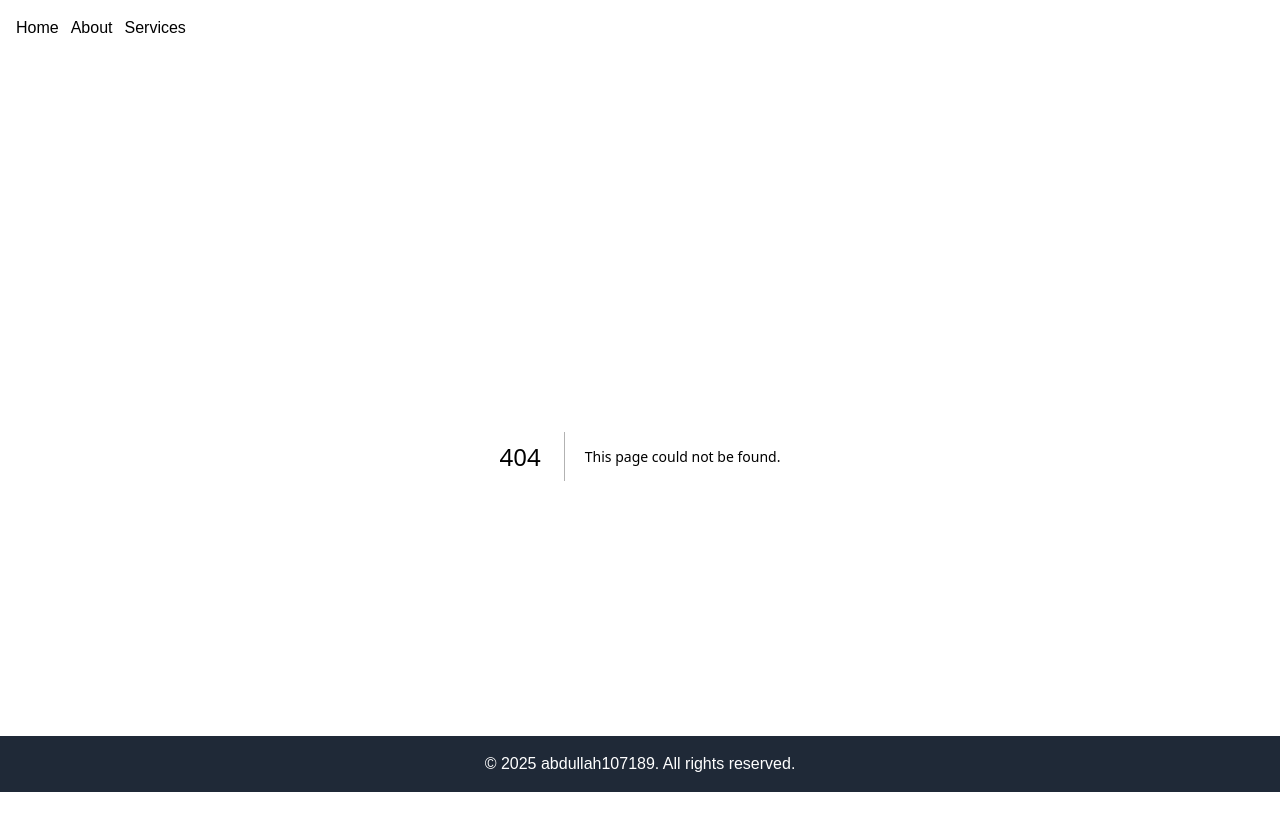
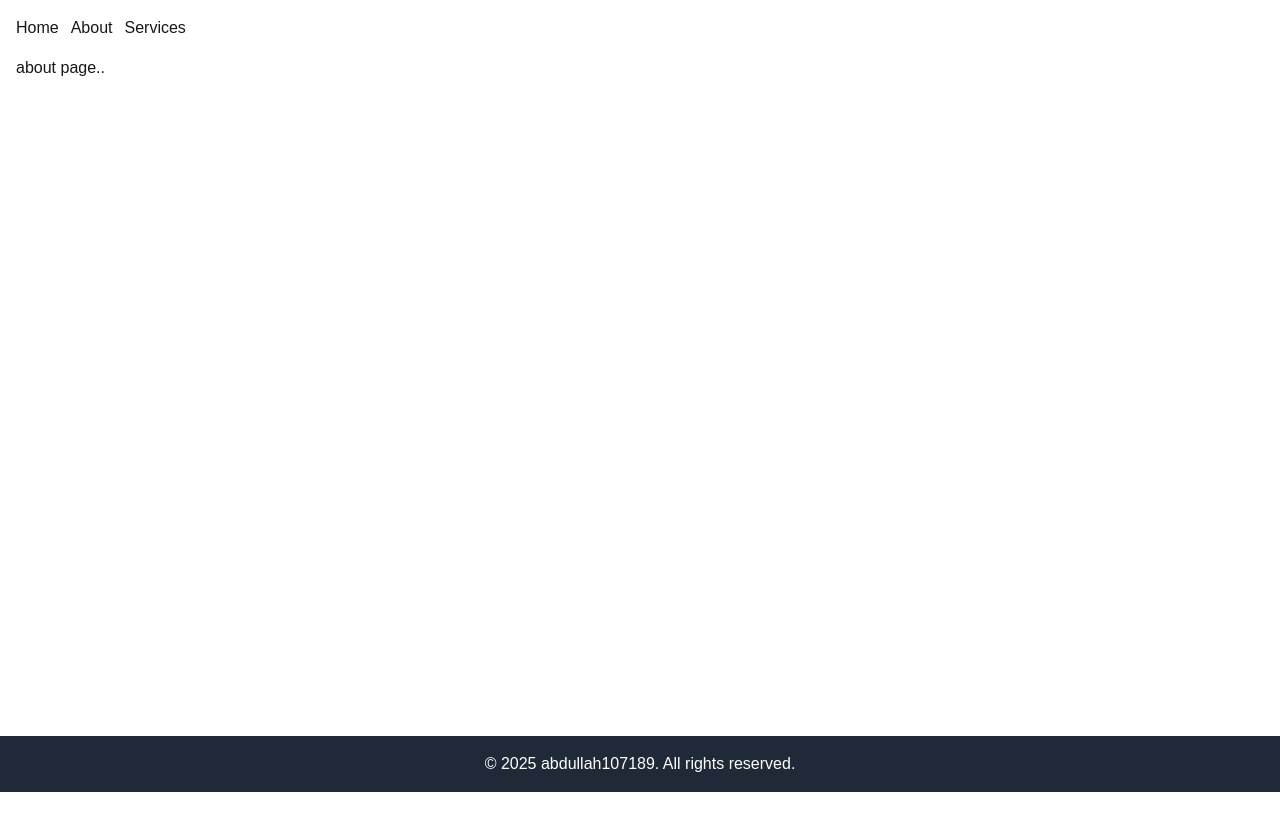
Before and after one commit to abdullah107189/next-js-app, a Next.js app: page /about in a window 1280 px wide. Before the commit this address had no page. Shown: the top 830 px of the page. After the commit the page ends 800 px from the top, so only its background shows below. Built offline with nearby package versions, Linux system fonts and the light colour scheme.

Commit message:
added about page

```diff
--- /dev/null
+++ b/src/app/about/page.js
@@ -0,0 +1,7 @@
+import React from "react";
+
+const page = () => {
+  return <div>about page..</div>;
+};
+
+export default page;
--- a/src/app/layout.js
+++ b/src/app/layout.js
@@ -25,7 +25,7 @@ export default function RootLayout({ children }) {
         className={`${geistSans.variable} ${geistMono.variable} antialiased`}
       >
         <Navbar></Navbar>
-        <main className="max-w-[1440px] mx-auto h-[85vh]">{children}</main>
+        <main className="px-4 max-w-[1440px] mx-auto h-[85vh]">{children}</main>
         <Footer></Footer>
       </body>
     </html>
```
